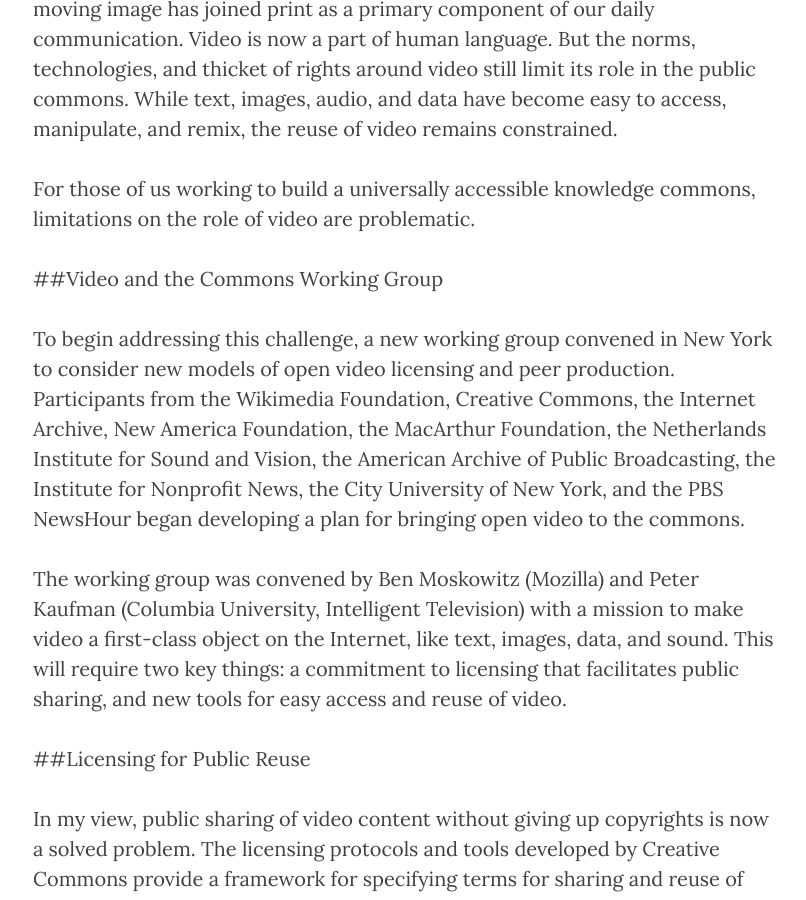
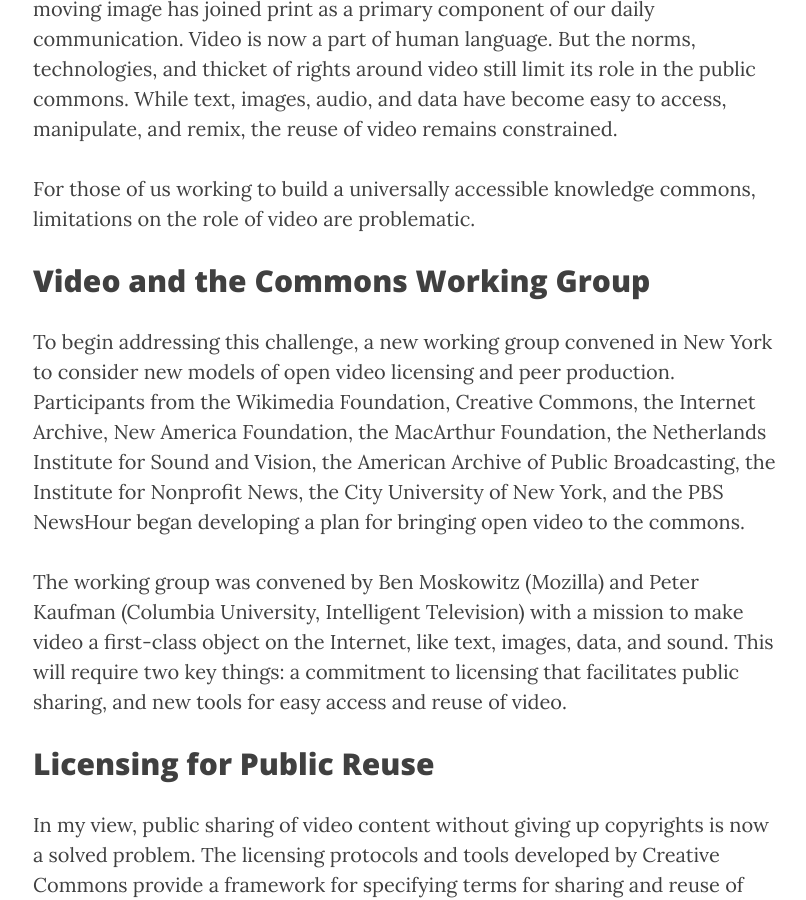
Before and after one commit to jackbrighton/jackbrighton.github.io, a Jekyll site: the page built from _posts/2016-02-07-open-video.md, in a window 1280 px wide and 900 px high, scrolled down 1144 px. Shown: the whole window, without its empty margins (232-1038 px from the left). Built offline with Jekyll 4.4.1, drawn with Linux system fonts in a browser that asks for light colours; nearby versions of some CDN libraries; some of the changed text lies outside the part shown.

Commit message:
fix some formatting

```diff
--- a/_config.yml
+++ b/_config.yml
@@ -13,7 +13,7 @@
 
 # Build settings
 markdown: kramdown
-highlighter: pygments
+highlighter: rouge
 permalink: pretty
 paginate: 5
 exclude: ["less","node_modules","Gruntfile.js","package.json","README.md"]
--- a/_posts/2016-02-07-open-video.md
+++ b/_posts/2016-02-07-open-video.md
@@ -14,13 +14,13 @@
 
 For those of us working to build a universally accessible knowledge commons, limitations on the role of video are problematic.
 
-##Video and the Commons Working Group
+## Video and the Commons Working Group
 
 To begin addressing this challenge, a new working group convened in New York to consider new models of open video licensing and peer production.  Participants from the Wikimedia Foundation, Creative Commons, the Internet Archive, New America Foundation, the MacArthur Foundation, the Netherlands Institute for Sound and Vision, the American Archive of Public Broadcasting, the Institute for Nonprofit News, the City University of New York, and the PBS NewsHour began developing a plan for bringing open video to the commons.
 
 The working group was convened by Ben Moskowitz (Mozilla) and Peter Kaufman (Columbia University, Intelligent Television) with a mission to make video a first-class object on the Internet, like text, images, data, and sound. This will require two key things: a commitment to licensing that facilitates public sharing, and new tools for easy access and reuse of video.
 
-##Licensing for Public Reuse
+## Licensing for Public Reuse
 
 In my view, public sharing of video content without giving up copyrights is now a solved problem. The licensing protocols and tools developed by Creative Commons provide a framework for specifying terms for sharing and reuse of copyrighted works of all types. But the economics of video production and the complex of rights associated with its elements often work against putting it out for public reuse.  What has been lacking is a commitment by producers and organizations to produce video in a way that can be licensed for the commons.
 
@@ -32,7 +32,7 @@
 
 In announcing the Hewlett grant, Creative Commons CEO Ryan Merkley told the Working Group they would especially like to focus on working with journalists and news organizations to expand the use of CC licenses for news content.
 
-##Video Remixing with Popcorn Editor
+## Video Remixing with Popcorn Editor
 
 It’s now trivially easy to copy, paste, edit, save, annotate, and share text, images, raw data, and even sound using free desktop tools, and even within a web browser. But until recently, in-browser editing and annotation of digital video seemed farfetched. At the first Open Video Conference in 2009 many good ideas were floated and then sank under the weigh of proprietary video formats and browsers that didn’t comply with W3C standards. But in the last few years, the adoption of HTML5 and the maturation of certain JavaScript libraries have enabled development of some amazing news tools for online video.
 
@@ -42,7 +42,7 @@
 
 To use a metaphor from the democratization of print, Popcorn Editor isn’t a scriptorium; it’s a moveable type press.
 
-##If We Build It Will People Come?
+## If We Build It Will People Come?
 
 As a multimedia journalist and producer I think carefully about sources and story elements. Who or what is credible and provides information or perspective to the story? I’m talking about people, documents, photographs, audio, and increasingly video.  A good source or story element may be inaccessible given my resources and production timeline.
 
@@ -60,7 +60,7 @@
 
 Other news organizations (and anyone else) would have access to the NewsHour video for use in their own stories and productions. Creative Commons will provide guidance and support (and potentially grants) to producers of the content and those who want to reuse it. Mozilla will support deployment and use of Popcorn Editor.  The Working Group will be pushing on these fronts over the next few months.
 
-Open News
+## Open News
 
 Coverage of presidential elections has been increasingly dominated by large news organizations with outsized resources and privileged access to sources. The news agenda and narrative has largely been defined by a handful of corporate news giants, and public disengagement with political news is a byproduct of this trend. What if anyone could make use of raw materials produced by the news giants to broaden the narrative? What if we gave more people an outlet? What kind of stories would they tell?
 
@@ -68,7 +68,7 @@
 
 I suspect the most likely pioneers would be among today’s students who are all now digital natives, and journalists in public media and nonprofit news. And I expect that as this unfolds we’ll begin to see some interesting experiments. I’m planning some of those myself.
 
-Your Mission If You Choose to Accept It
+## Your Mission If You Choose to Accept It
 
 “The Society of Professional Journalists is dedicated to the perpetuation of a free press as the cornerstone of our nation and our liberty.” I like that as a general statement.  The SPJ mission statement goes on to say that journalists should “encourage a climate in which journalism can be practiced freely.”
 
```
